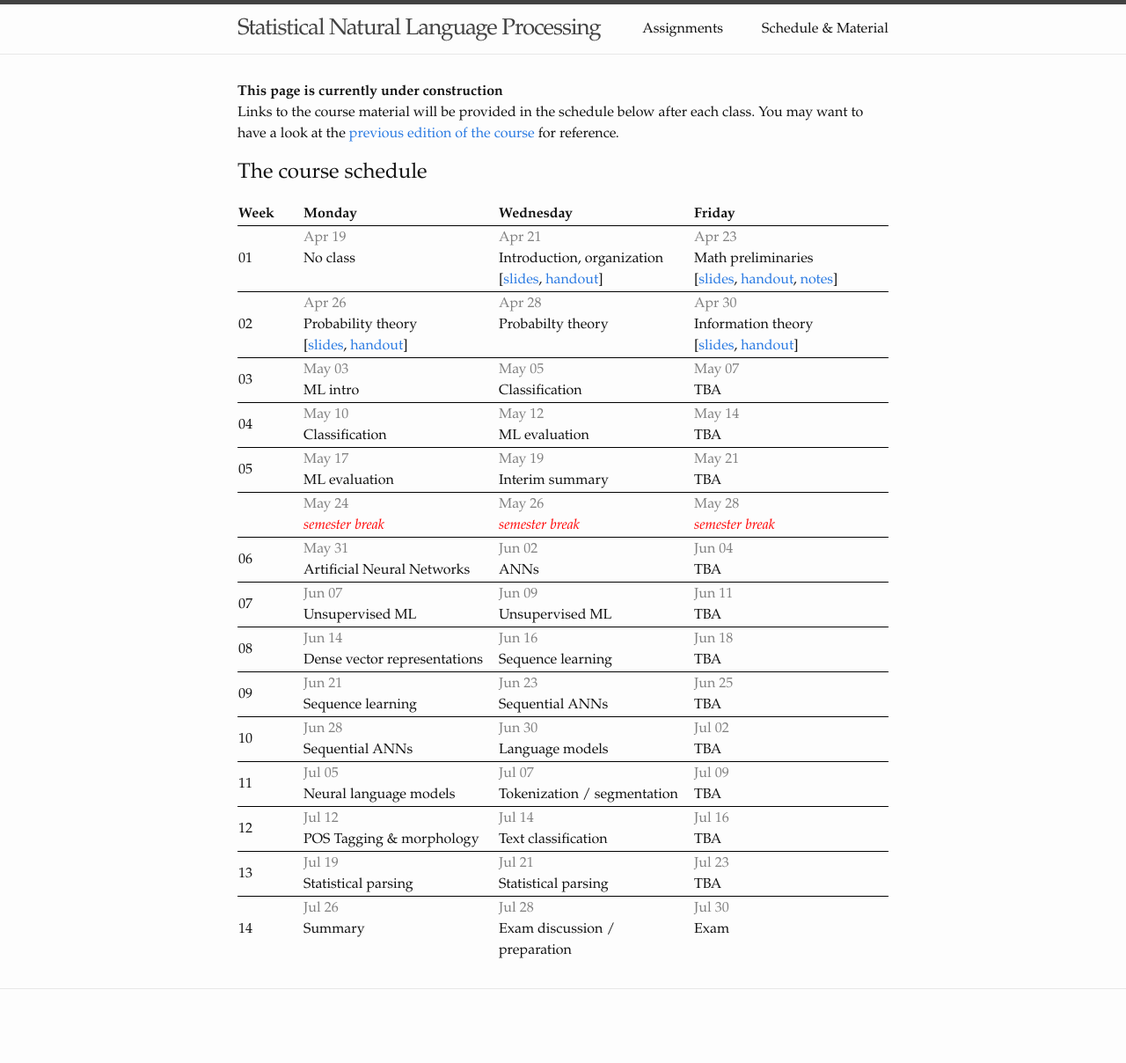
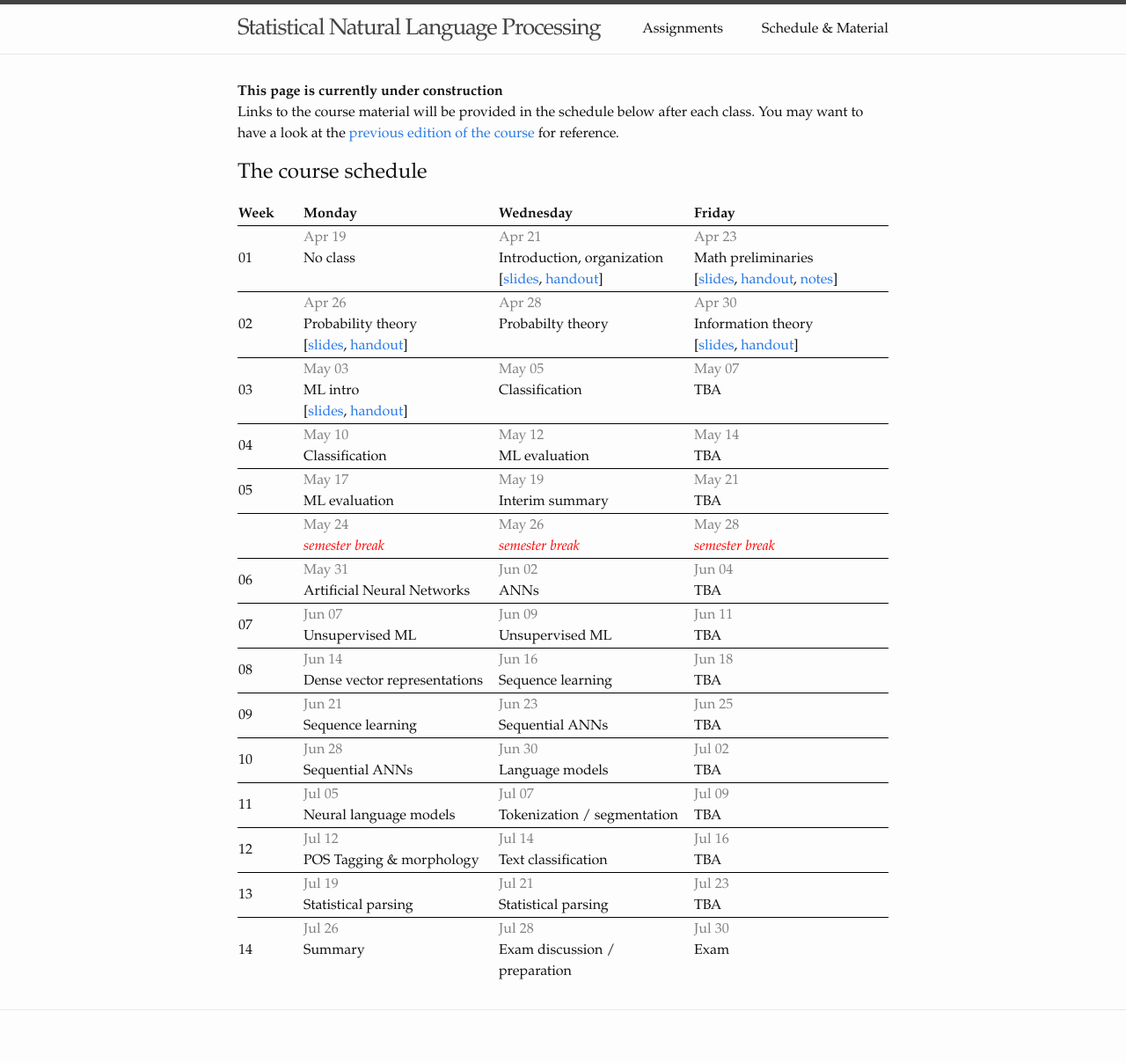
Before and after one commit to snlp2021/snlp2021.github.io, a Jekyll site: the page built from schedule.md, in a window 1280 px wide. Shown: the whole page at 88% size. Built offline with Jekyll 4.4.1, drawn with Linux system fonts in a browser that asks for light colours; before the commit the page ends 1184 px from its top, so only the background shows below that.

Commit message:
ML intro slides.

```diff
--- a/_data/schedule.yml
+++ b/_data/schedule.yml
@@ -31,6 +31,9 @@
   dates:
     May 03:
       topic: ML intro
+      links:
+        slides: slides/ml-intro.pdf
+        handout: slides/ml-intro-handout.pdf
     May 05:
       topic: Classification
     May 07:
```
Also changed, not shown: 2 other files.
